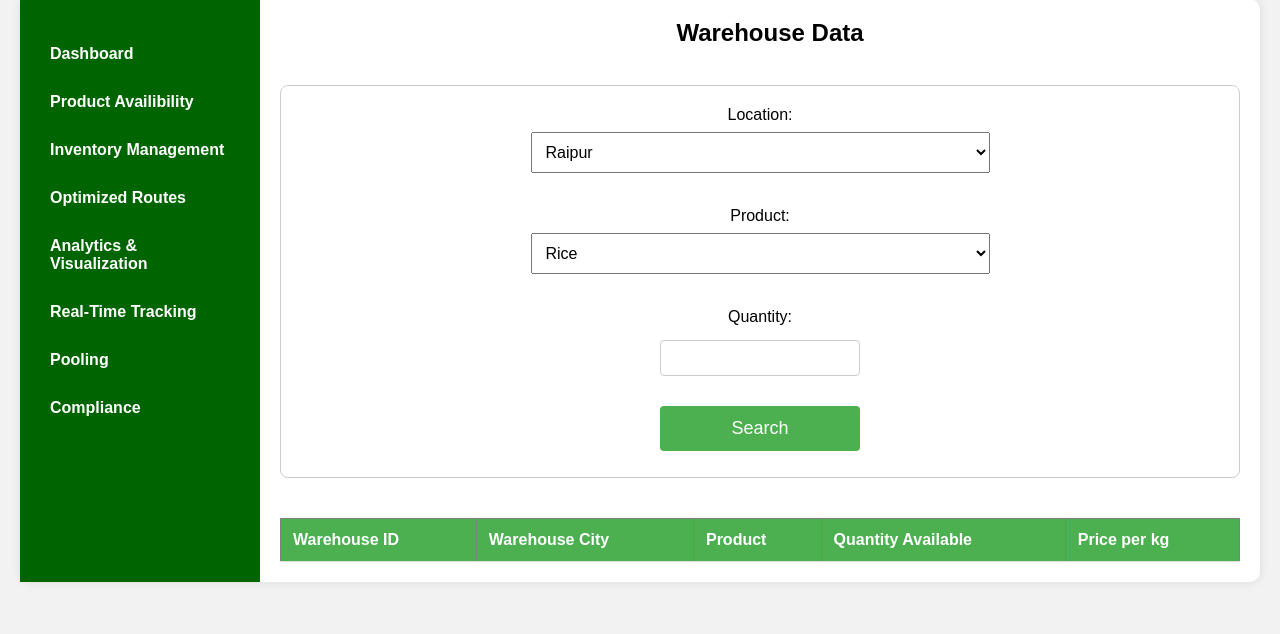
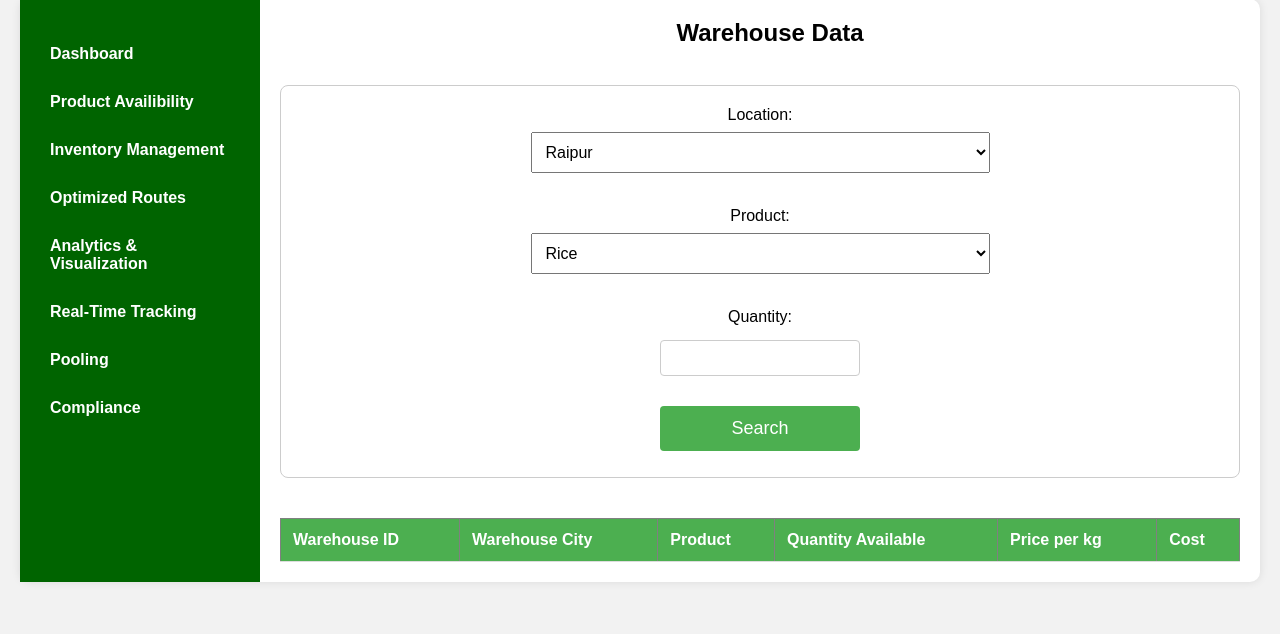
Before and after one commit to rishita2002/ATMOS, a Flask app: page /demand in a window 1280 px wide. Shown: the part 166-800 px from the top of the page. Run offline with Flask 3, Linux system fonts and the light colour scheme; lists and menus that the app fills with data are empty.

Commit message:
Update index3.html

```diff
--- a/templates/index3.html
+++ b/templates/index3.html
@@ -305,6 +305,7 @@ form {
                         <th>Product</th>
                         <th>Quantity Available</th>
                         <th>Price per kg</th>
+                        <th>Cost</th>
                     </tr>
                     {% for item in data %}
                     <tr>
@@ -313,6 +314,7 @@ form {
                         <td>{{ item.Product }}</td>
                         <td>{{ item.Quantity_Available }}</td>
                         <td>{{ item.Price_per_kg }}</td>
+                        <td>{{ item.Cost }}</td>
                     </tr>
                     {% endfor %}
                 </table>
```
